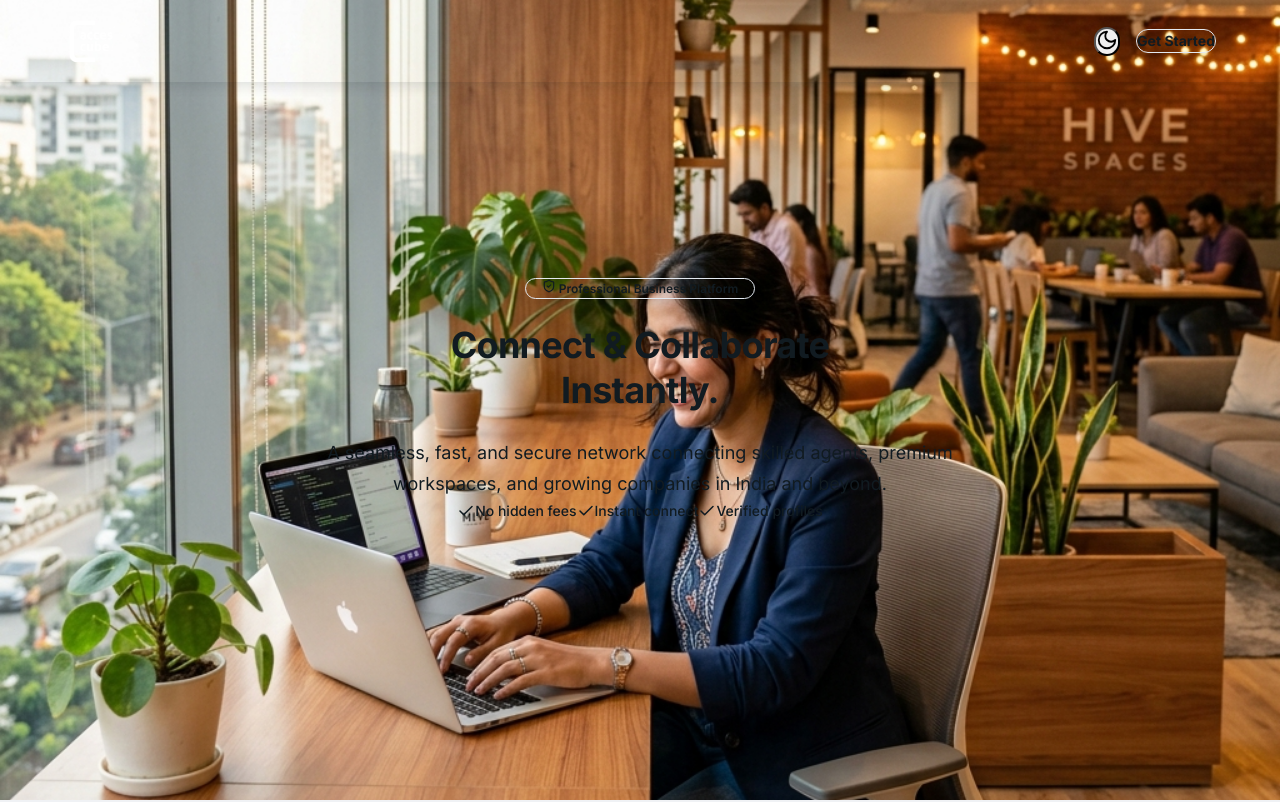
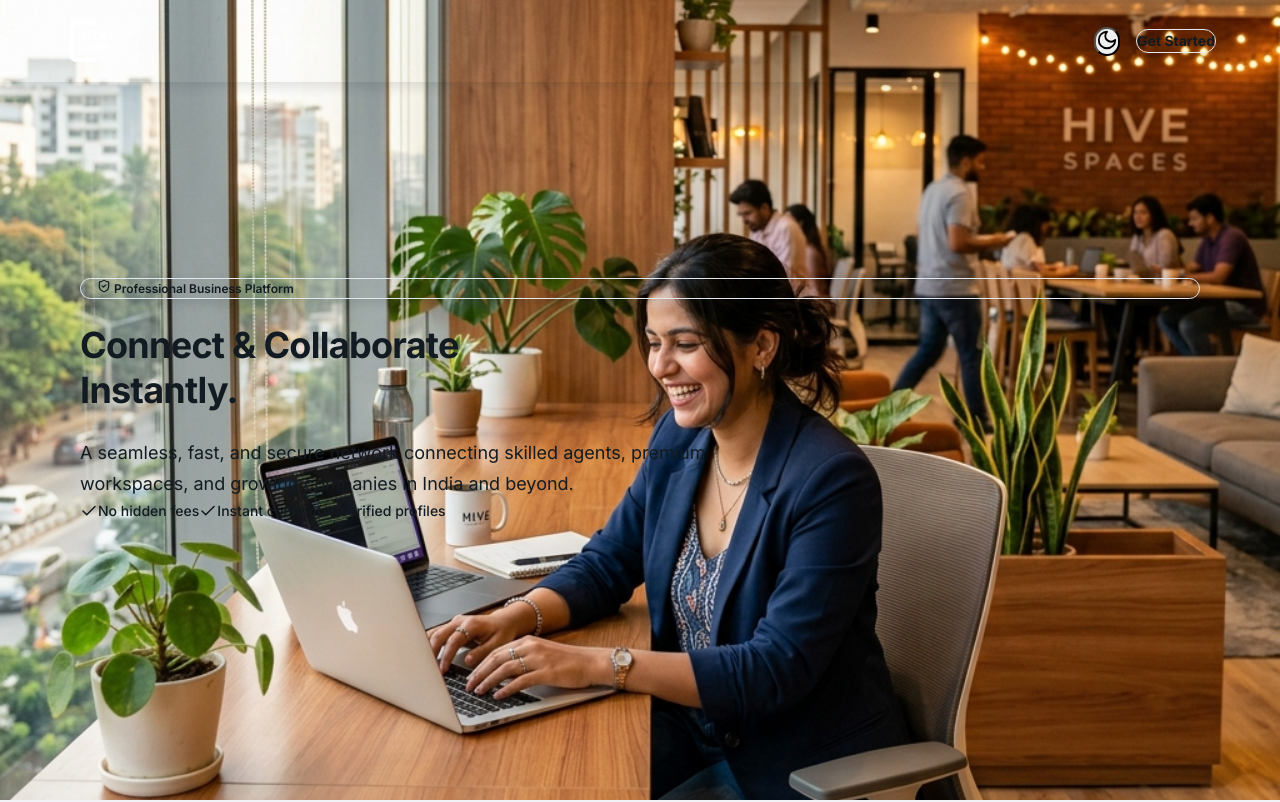
Before and after one commit to accescube/accescube, a React (Vite) app: page / in a window 1280 px wide. Shown: the top 802 px of the page. Built offline with nearby package versions, Linux system fonts and the light colour scheme; no server answers; the database is empty.

Commit message:
Align hero text and elements to the left for better reading and professional look

```diff
--- a/src/pages/Landing.jsx
+++ b/src/pages/Landing.jsx
@@ -82,7 +82,7 @@ function Landing() {
 
             {/* Full Width Background Hero Section */}
             <section
-                className="relative pt-36 pb-24 px-4 flex items-center justify-center min-h-screen overflow-hidden"
+                className="relative pt-36 pb-24 px-4 flex items-center min-h-screen overflow-hidden"
                 style={{
                     backgroundImage: 'url(/hero-agent.png)',
                     backgroundSize: 'cover',
@@ -93,7 +93,7 @@ function Landing() {
                 {/* Dark Overlay for Text Legibility */}
                 <div className="absolute inset-0 bg-black/60 backdrop-blur-[2px]"></div>
 
-                <div className="container mx-auto max-w-4xl relative z-10 text-center flex flex-col items-center">
+                <div className="max-w-6xl w-full mx-auto relative z-10 text-left flex flex-col items-start px-4 md:px-8">
                     <div className="inline-flex items-center gap-2 px-4 py-1.5 rounded-full bg-white/20 backdrop-blur-md text-xs font-semibold uppercase tracking-wider mb-6 text-white border border-white/30 shadow-lg">
                         <ShieldCheck size={14} /> Professional Business Platform
                     </div>
@@ -103,10 +103,10 @@ function Landing() {
                         <span className="text-primary-400 font-bold drop-shadow-md">Instantly.</span>
                     </h1>
 
-                    <p className="text-lg md:text-xl text-gray-200 max-w-2xl mx-auto mb-10 font-normal leading-relaxed drop-shadow-md">
+                    <p className="text-lg md:text-xl text-gray-200 max-w-2xl mb-10 font-normal leading-relaxed drop-shadow-md">
                         A seamless, fast, and secure network connecting skilled agents, premium workspaces, and growing companies in India and beyond.
                     </p>
-                    <div className="flex flex-wrap justify-center gap-8 text-sm text-gray-300 font-medium drop-shadow-md mt-2">
+                    <div className="flex flex-wrap justify-start gap-8 text-sm text-gray-300 font-medium drop-shadow-md mt-2">
                         <span className="flex items-center gap-2"><Check size={18} className="text-success-400" /> No hidden fees</span>
                         <span className="flex items-center gap-2"><Check size={18} className="text-success-400" /> Instant connect</span>
                         <span className="flex items-center gap-2"><Check size={18} className="text-success-400" /> Verified profiles</span>
```
